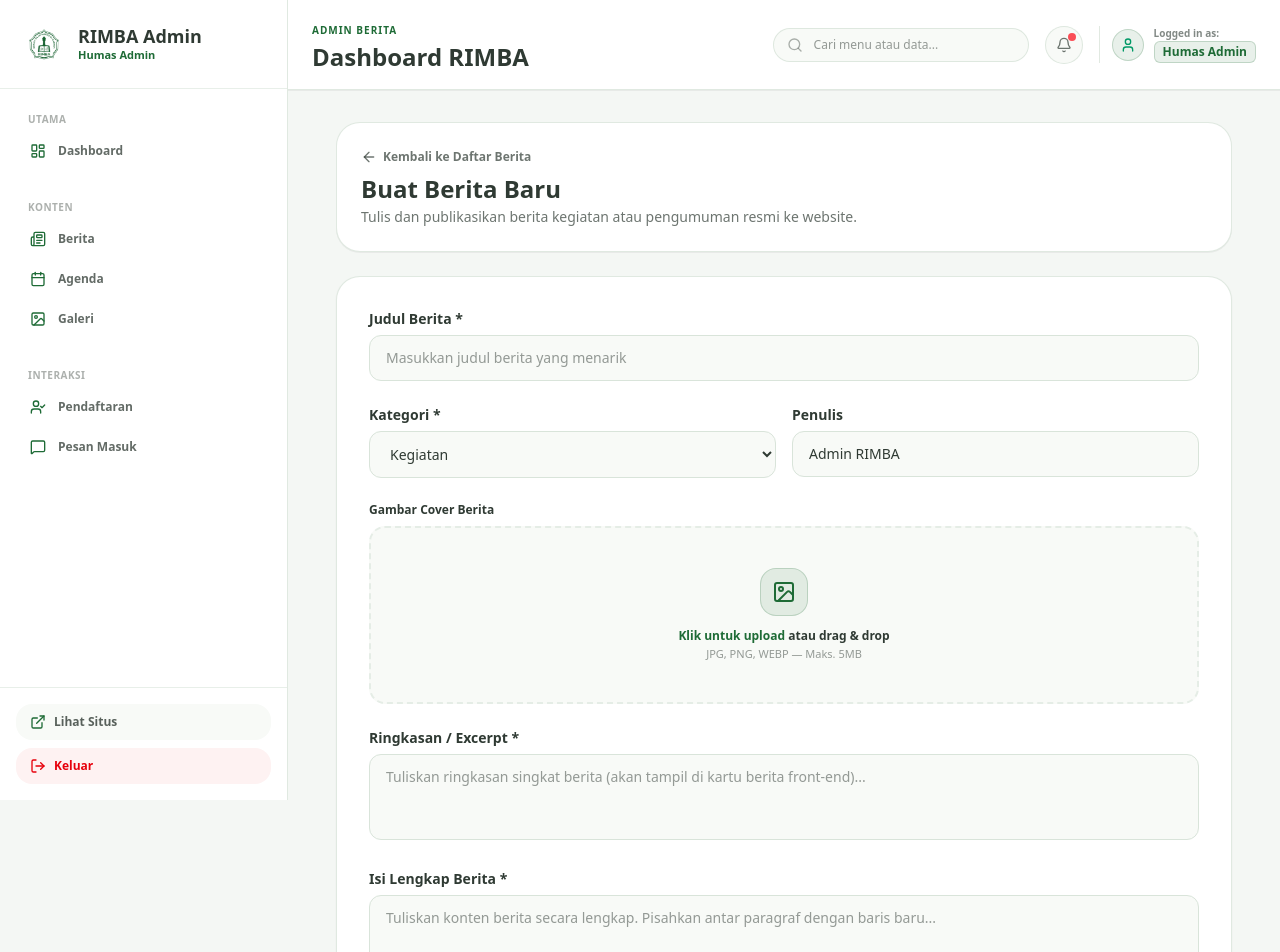
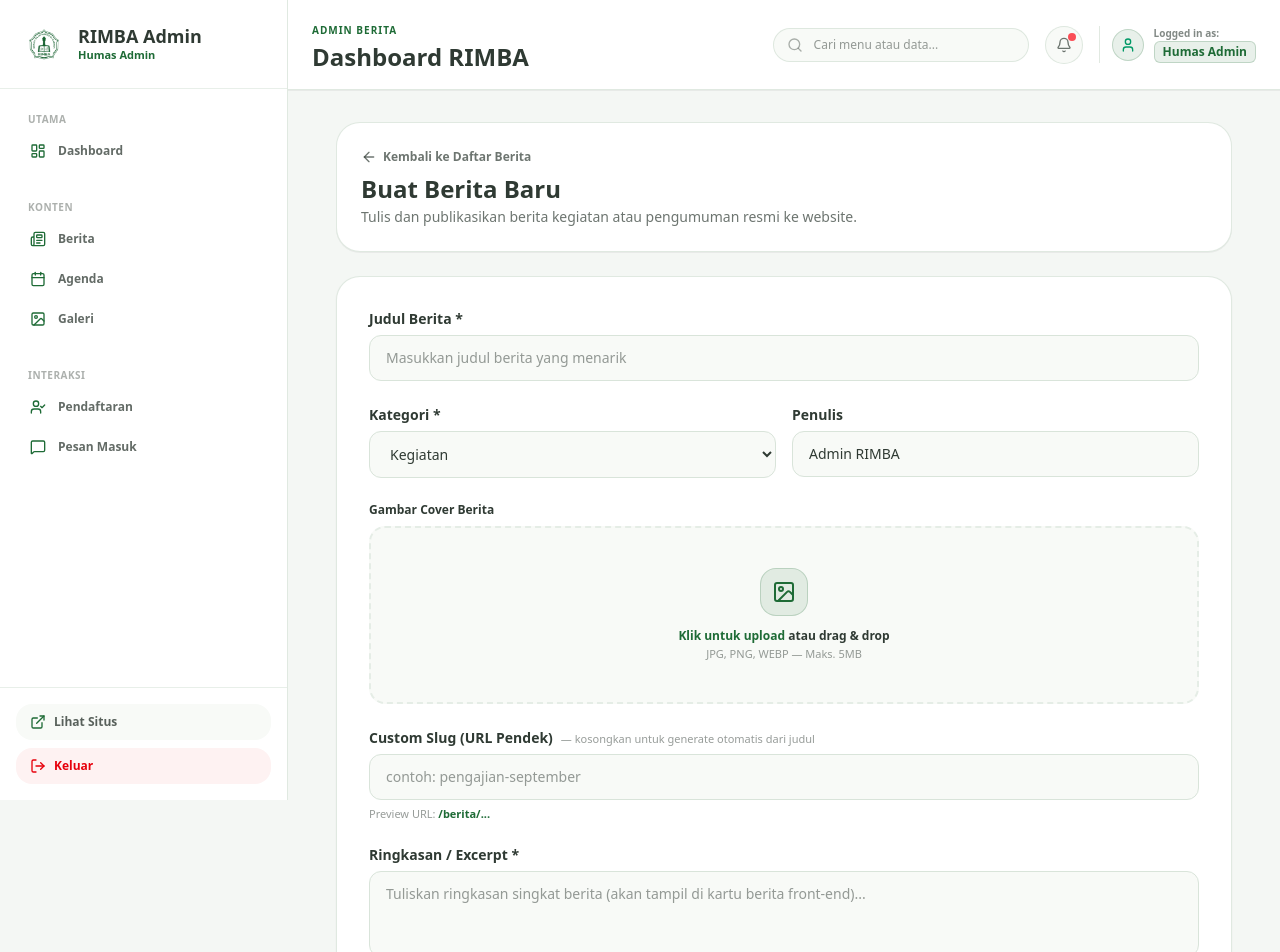
Before and after one commit to Raziffff/website_rimba, a Next.js app: page /admin/berita/tambah in a window 1280 px wide. Shown: the top 952 px of the page. Built offline with nearby package versions, Linux system fonts and the light colour scheme; no server answers.

Commit message:
feat: add custom slug field on tambah berita form, lazy load news images

```diff
--- a/app/actions/berita.ts
+++ b/app/actions/berita.ts
@@ -91,12 +91,17 @@ export async function createBerita(formData: {
   content: string;
   image: string;
   author?: string;
+  customSlug?: string;
 }) {
   try {
-    const slug = formData.title
+    const autoSlug = formData.title
       .toLowerCase()
       .replace(/[^a-z0-9]+/g, "-")
       .replace(/(^-|-$)+/g, "");
+
+    const slug = formData.customSlug
+      ? formData.customSlug.toLowerCase().replace(/[^a-z0-9]+/g, "-").replace(/(^-|-$)+/g, "")
+      : autoSlug;
 
     const newBerita = await prisma.berita.create({
       data: {
--- a/app/admin/berita/tambah/page.tsx
+++ b/app/admin/berita/tambah/page.tsx
@@ -19,7 +19,13 @@ export default function AdminBeritaTambahPage() {
     content: "",
     image: "",
     author: "Admin RIMBA",
+    customSlug: "",
   });
+
+  // Auto-generate slug preview dari judul
+  const slugPreview = formData.customSlug
+    ? formData.customSlug.toLowerCase().replace(/[^a-z0-9]+/g, "-").replace(/(^-|-$)+/g, "")
+    : formData.title.toLowerCase().replace(/[^a-z0-9]+/g, "-").replace(/(^-|-$)+/g, "");
 
   const handleSubmit = async (e: React.FormEvent) => {
     e.preventDefault();
@@ -27,7 +33,10 @@ export default function AdminBeritaTambahPage() {
     setError(null);
 
     try {
-      const res = await createBerita(formData);
+      const res = await createBerita({
+        ...formData,
+        customSlug: formData.customSlug,
+      });
       if (res.success) {
         router.push("/admin/berita");
       } else {
@@ -117,6 +126,24 @@ export default function AdminBeritaTambahPage() {
             label="Gambar Cover Berita"
           />
 
+          {/* Custom Slug */}
+          <div>
+            <label className="block font-bold text-text mb-1.5">
+              Custom Slug (URL Pendek)
+              <span className="ml-2 text-[11px] font-normal text-text/50">— kosongkan untuk generate otomatis dari judul</span>
+            </label>
+            <input
+              type="text"
+              placeholder="contoh: pengajian-september"
+              value={formData.customSlug}
+              onChange={(e) => setFormData({ ...formData, customSlug: e.target.value })}
+              className="w-full px-4 py-3 text-xs sm:text-sm rounded-xl bg-background border border-border focus:outline-none focus:border-primary text-text"
+            />
+            <p className="mt-1.5 text-[11px] text-text/50">
+              Preview URL: <span className="font-bold text-primary">/berita/{slugPreview || "..."}</span>
+            </p>
+          </div>
+
           <div>
             <label className="block font-bold text-text mb-1.5">Ringkasan / Excerpt *</label>
             <textarea
--- a/components/NewsAgenda.tsx
+++ b/components/NewsAgenda.tsx
@@ -134,6 +134,7 @@ export default function NewsAgenda({ beritaList = [], agendaList = [] }: NewsAge
                       sizes="(max-width: 768px) 100vw, (max-width: 1200px) 50vw, 33vw"
                       className="object-cover object-center transform group-hover:scale-105 transition-transform duration-500"
                       unoptimized
+                      loading="lazy"
                     />
                     <div className="absolute inset-0 bg-linear-to-t from-black/60 via-black/10 to-transparent" />
 
```
